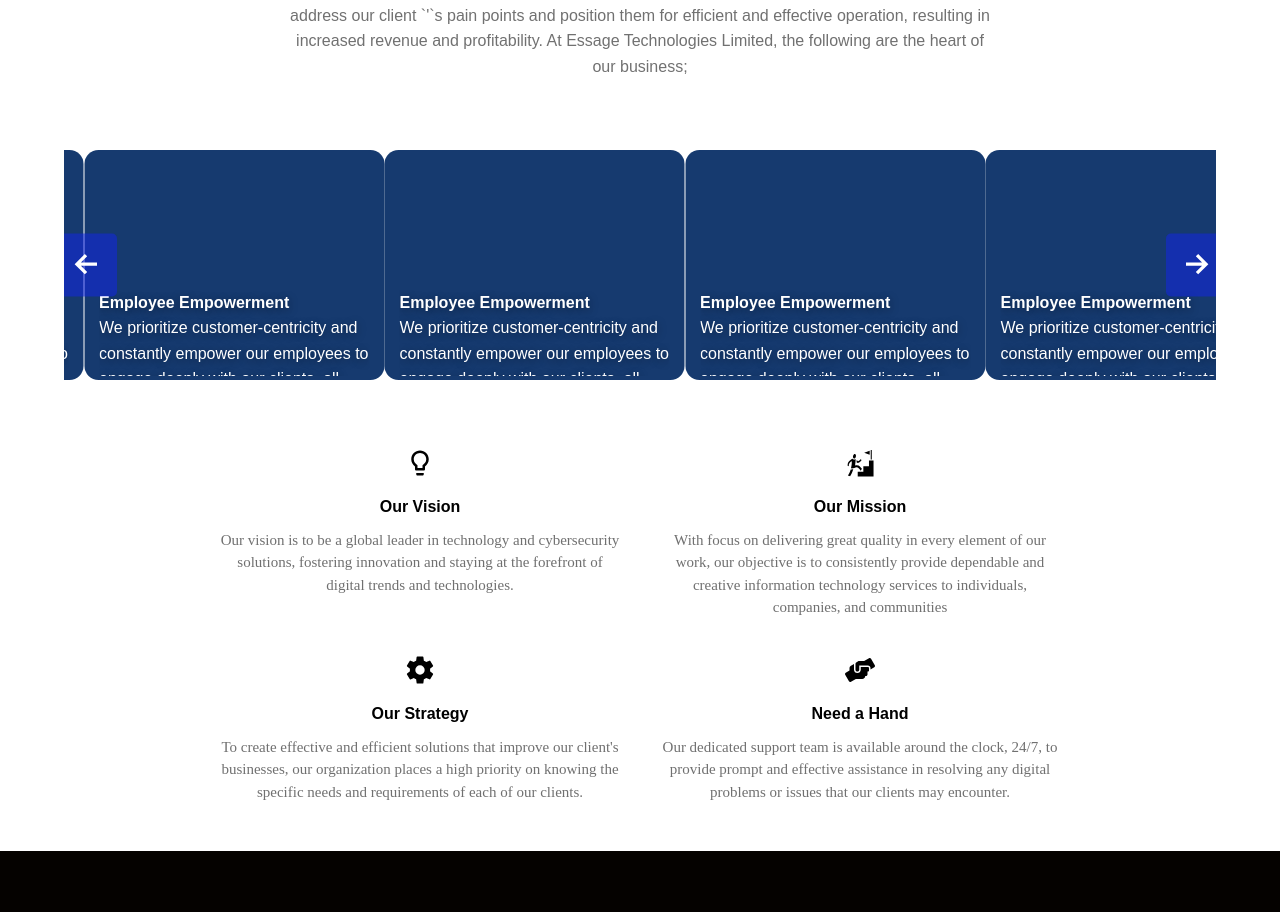
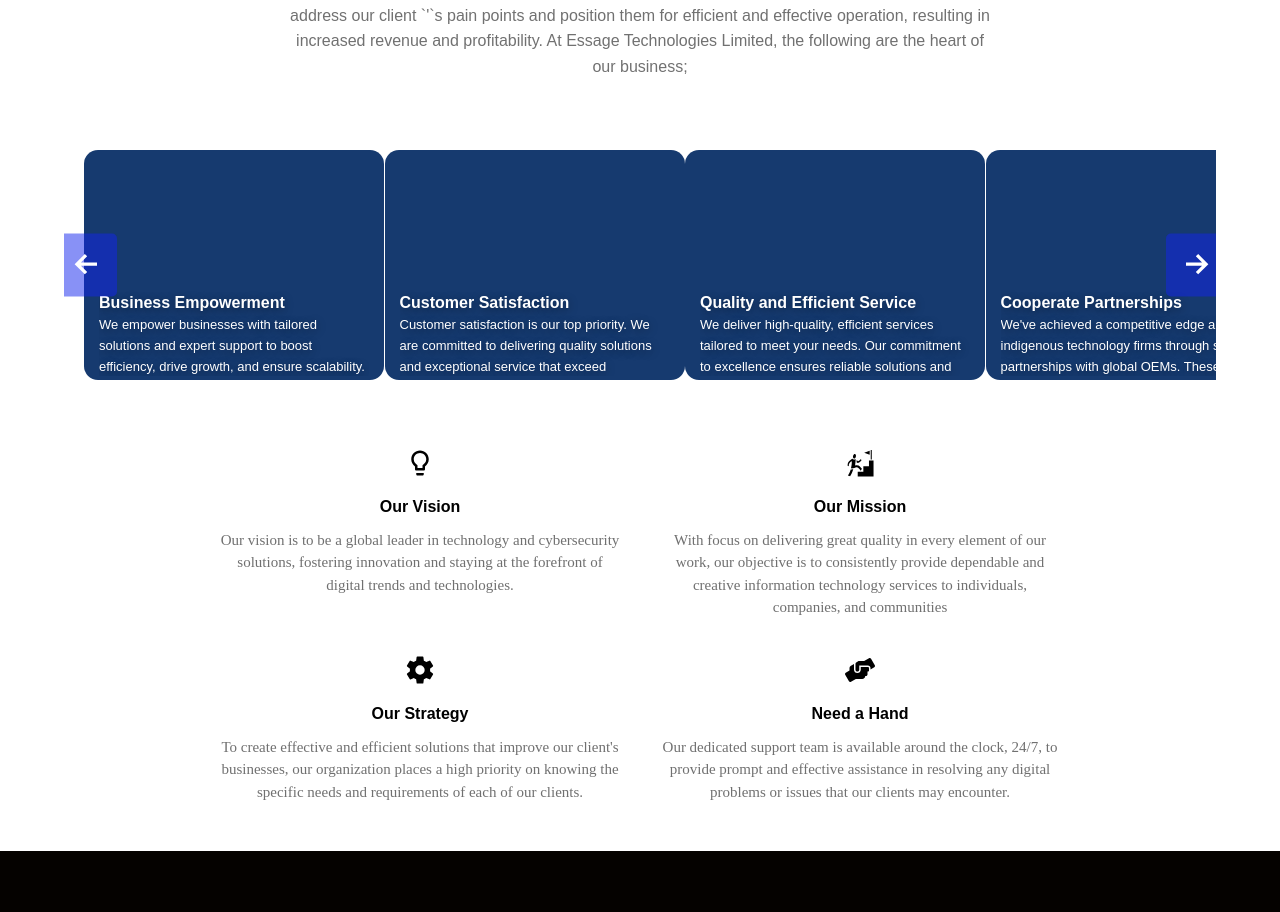
Before and after one commit to SHPrince1/siltech, a Next.js app: page /about in a window 1280 px wide. Shown: the part 962-1874 px from the top of the page. Built offline with nearby package versions, Linux system fonts and the light colour scheme.

Commit message:
adjustment

```diff
--- a/src/app/components/about-us/card.jsx
+++ b/src/app/components/about-us/card.jsx
@@ -3,7 +3,7 @@ import React from "react";
 import style from "./styles/card.module.scss";
 // import Images from '../about-us/images/abt-banner.jpg'
 // import { GrFormNextLink } from "react-icons/gr";
-const Card = () => {
+const Card = (props) => {
   return (
     <main>
       <div className={style.container}>
@@ -12,10 +12,8 @@ const Card = () => {
         </div>
         <div className={style.textDiv}>
             <h4>
-            Employee Empowerment </h4>
-          <p>We prioritize customer-centricity and
-            constantly empower our employees to engage deeply with our clients,
-            all while optimizing and transforming our operations and products.
+            {props.title}</h4>
+          <p>{props.details}
           </p>
         </div>
       </div>
--- a/src/app/components/about-us/carousel.jsx
+++ b/src/app/components/about-us/carousel.jsx
@@ -10,6 +10,40 @@ import 'swiper/css';
 import style from '../../components/about-us/styles/carousel.module.scss';
 
 const Carousel = () => {
+  const data = [
+
+
+    {
+        title:"Business Empowerment",
+        details:"We empower businesses with tailored solutions and expert support to boost efficiency, drive growth, and ensure scalability. Partner with us to turn challenges into opportunities and achieve lasting success."
+
+    //   title: "IT Consulting & Advisory",
+
+    },
+    {
+        title:"Customer Satisfaction",
+        details:"Customer satisfaction is our top priority. We are committed to delivering quality solutions and exceptional service that exceed expectations, ensuring lasting trust and loyalty."
+
+    //   title: "IT Consulting & Advisory",
+
+    },
+    {
+        title:"Quality and Efficient Service",
+        details:"We deliver high-quality, efficient services tailored to meet your needs. Our commitment to excellence ensures reliable solutions and outstanding results every time."
+
+    //   title: "IT Consulting & Advisory",
+
+    },
+    {
+        title:"Cooperate Partnerships",
+        details:"We've achieved a competitive edge among indigenous technology firms through strategic partnerships with global OEMs. These collaborations enable us to deliver exceptional value, drive client success, and achieve impactful results."
+
+    },
+
+
+
+
+  ];
   const [isMobile, setIsMobile] = useState(false);
 
   useEffect(() => {
@@ -29,18 +63,23 @@ const Carousel = () => {
     <div className={style.container}>
       {isMobile ? (
         <div className={style.mobileContainer}>
-          {Array.from({ length: 5 }).map((_, index) => (
+          {data.map((data, index) => (
             <div key={index} className={style.cardWrapper}>
-              <Card />
+              <Card
+              key={index}
+              title={data.title}
+              details={data.details}
+
+              />
             </div>
           ))}
         </div>
       ) : (
         <Swiper
-          spaceBetween={170}
+          spaceBetween={10}
           modules={[Pagination, Navigation]}
-          initialSlide={3}
-          slidesPerView={4}
+          initialSlide={2}
+          slidesPerView={3.4}
           slideToClickedSlide={false}
           pagination={{ el: '.swiper-pagination', clickable: true }}
           navigation={{
@@ -48,13 +87,18 @@ const Carousel = () => {
             prevEl: `.${style.swiperButtonPrev}`,
           }}
           breakpoints={{
-            768: { slidesPerView: 3, spaceBetween: 40 },
+            768: { slidesPerView: 3, spaceBetween: 30 },
             1024: { slidesPerView: 4, spaceBetween: 50 },
           }}
         >
-          {Array.from({ length: 5 }).map((_, index) => (
+          {data.map((data, index) => (
             <SwiperSlide key={index}>
-              <Card />
+              <Card
+               key={index}
+               title={data.title}
+               details={data.details}
+
+              />
             </SwiperSlide>
           ))}
         </Swiper>
--- a/src/app/components/about-us/styles/card.module.scss
+++ b/src/app/components/about-us/styles/card.module.scss
@@ -54,6 +54,7 @@
     z-index: 22;
     p{
       z-index: 22;
+      font-size: 13px;
     }
   }
 //   .textDiv :hover{
```
